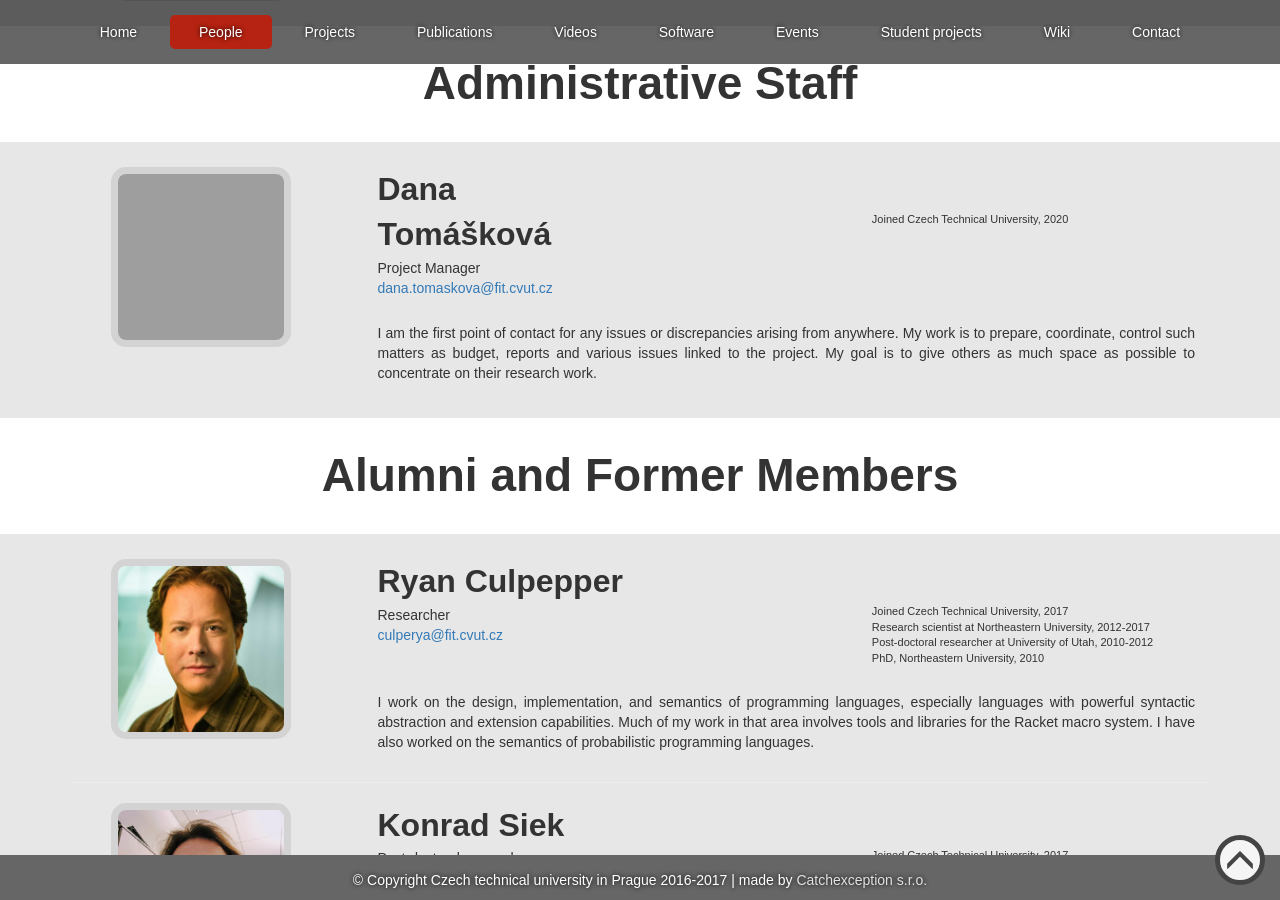
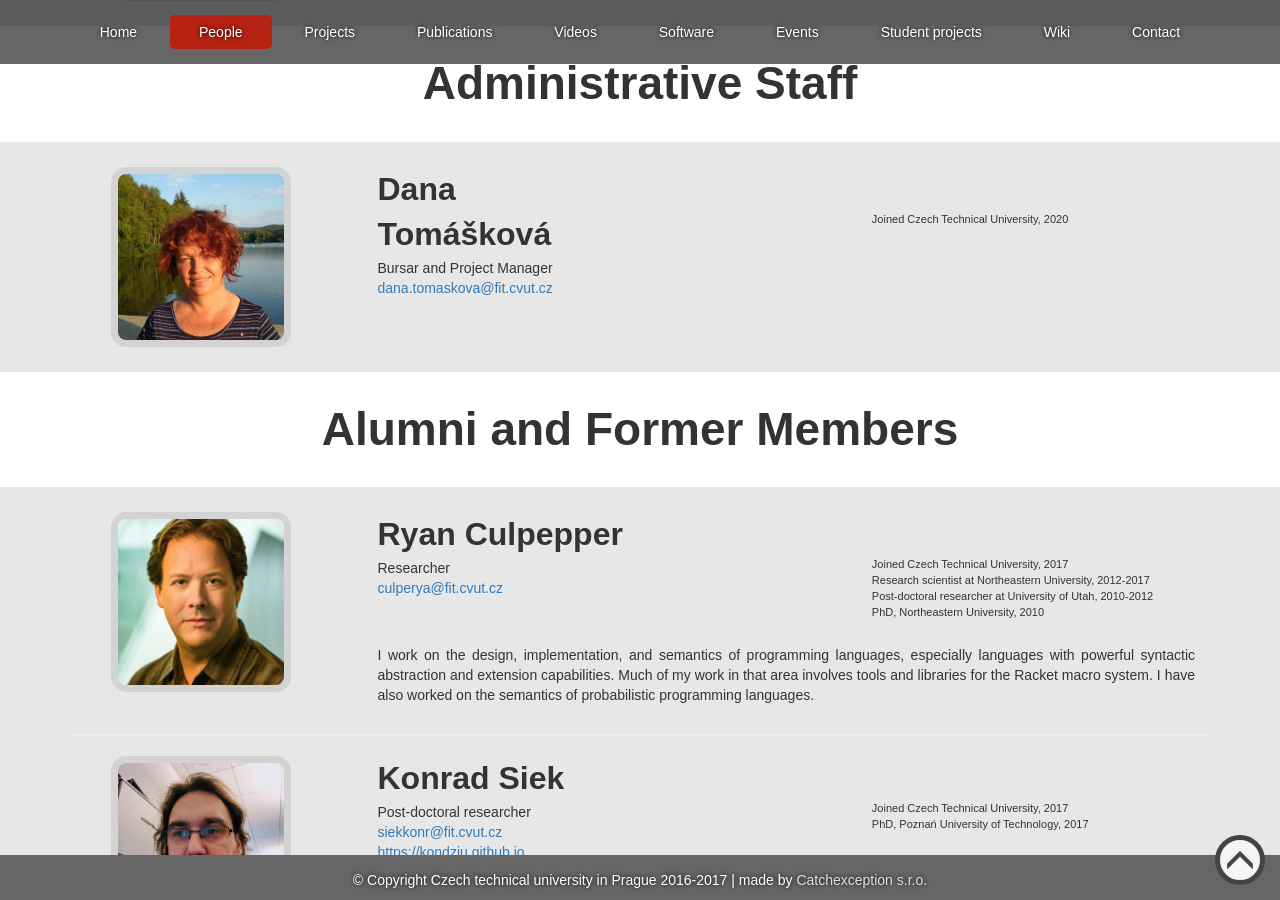
Before and after one commit to PRL-PRG/prl-prg.github.io, a Jekyll site: the page built from people.md, in a window 1280 px wide and 900 px high, scrolled down 2959 px. Built offline with Jekyll 4.4.1, drawn with Linux system fonts in a browser that asks for light colours; grey boxes are pictures that could not be loaded.

Commit message:
Adding photo for Dana

```diff
--- a/people.md
+++ b/people.md
@@ -368,10 +368,10 @@ people:
 
   - type: admin
     name: Dana Tomášková
-    #photo:
-    title: Project Manager
+    photo: dana_tomaskova.jpg
+    title: Bursar and Project Manager
     email: dana.tomaskova@fit.cvut.cz
     bio:
     - Joined Czech Technical University, 2020
-    note: "I am the first point of contact for any issues or discrepancies arising from anywhere. My work is to prepare, coordinate, control such matters as budget, reports and various issues linked to the project. My goal is to give others as much space as possible to concentrate on their research work."
+   # note: "I am the first point of contact for any issues or discrepancies arising from anywhere. My work is to prepare, coordinate, control such matters as budget, reports and various issues linked to the project. My goal is to give others as much space as possible to concentrate on their research work."
 ---
```
Also changed, not shown: images/people/dana_tomaskova.jpg (added).
